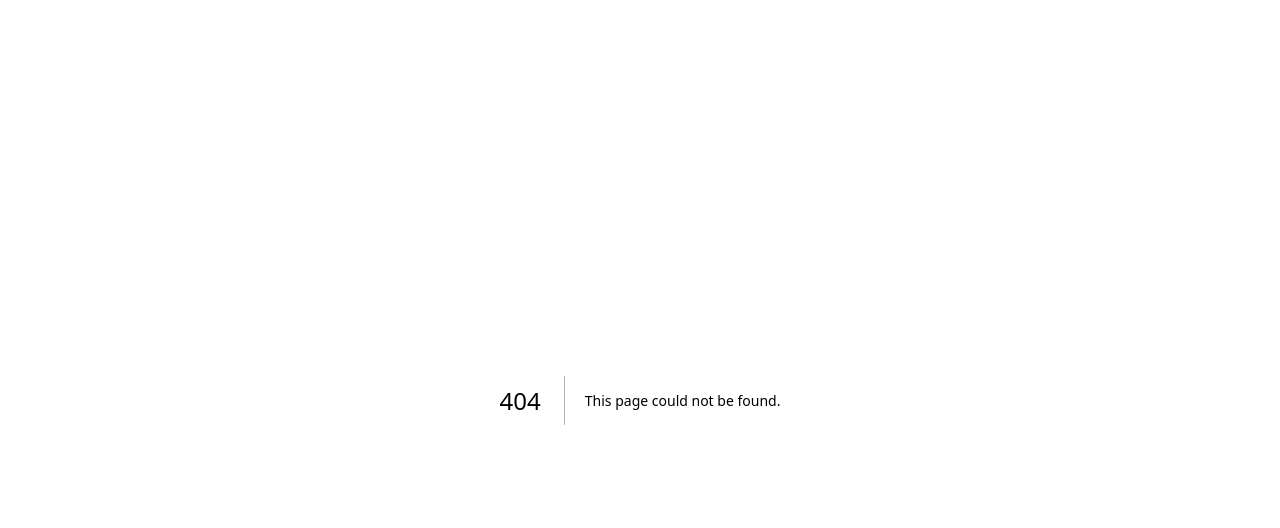
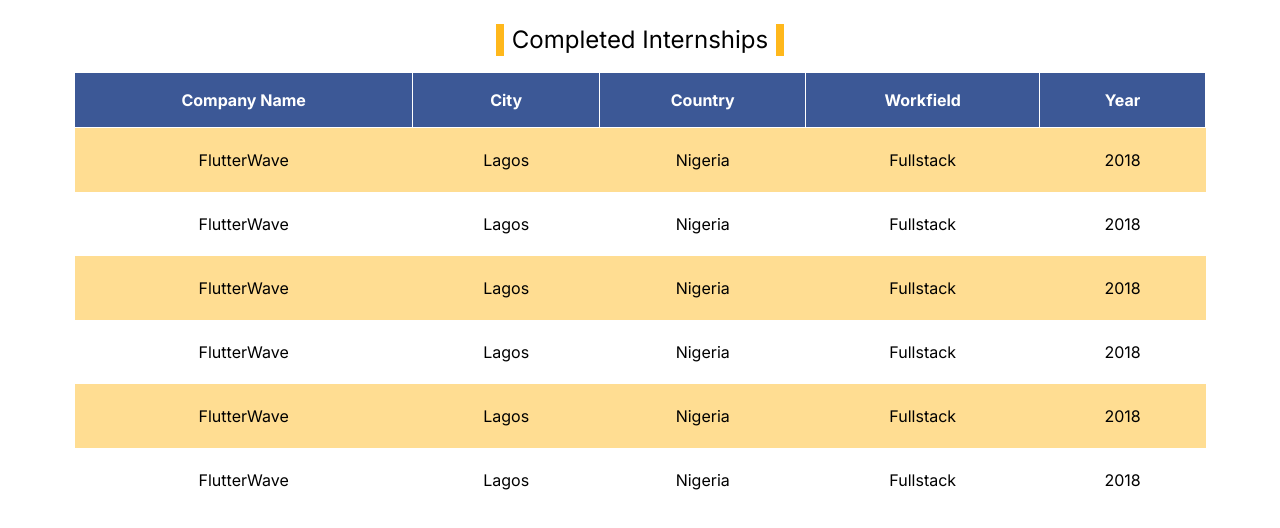
Before and after one commit to IMSEMU/IMS, a Next.js app: page /completedInternship in a window 1280 px wide. Before the commit this address had no page. Shown: the top 528 px of the page. Built offline with nearby package versions, Linux system fonts and the light colour scheme; data requests are answered from the project's data file.

Commit message:
completed internship page

```diff
--- /dev/null
+++ b/src/app/completedInternship/components/table.jsx
@@ -0,0 +1,59 @@
+"use client"
+import {useEffect, useState} from "react";
+import axios from "axios";
+import Link from "next/link";
+
+export const Table = () => {
+
+  const url = "http://localhost:8000/completedInternships";
+  const [tableContent, setTableContent] = useState([]);
+
+  // Fetching table data
+  useEffect(() => {
+    axios.get(url)
+      .then((response) => {
+        setTableContent(response.data);
+      })
+      .catch((error) => {
+        console.error("Error fetching card data:", error);
+      });
+  }, []);
+
+  return(
+      <>
+
+          <main className={"mt-6 w-full max-w-[70.75rem] mx-auto"}>
+            {/* section name */}
+            <div className={"flex justify-center"}>
+              <p className={"text-2xl inline-flex text-center border-yellow border-x-8 px-2"}>
+                Completed Internships
+              </p>
+            </div>
+
+            <table className={"w-full mt-4 rounded"}>
+              <thead>
+                <tr>
+                  <th>Company Name</th>
+                  <th>City</th>
+                  <th>Country</th>
+                  <th>Workfield</th>
+                  <th>Year</th>
+                </tr>
+              </thead>
+              <tbody>
+                {tableContent.map((table, index) => (
+                  <tr key={index}>
+                    <td>{table.companyName}</td>
+                    <td>{table.city}</td>
+                    <td>{table.country}</td>
+                    <td>{table.workfield}</td>
+                    <td>{table.year}</td>
+                  </tr>
+                ))}
+              </tbody>
+            </table>
+          </main>
+
+      </>
+  )
+}
--- /dev/null
+++ b/src/app/completedInternship/page.js
@@ -0,0 +1,12 @@
+import {Table} from "@/app/completedInternship/components/table";
+
+export const metadata = {
+  title: 'Completed Internships | I.M.S.',
+}
+export default function CompletedInternship () {
+return(
+    <>
+      <Table />
+    </>
+)
+}
--- a/src/app/components/completedInternships.jsx
+++ b/src/app/components/completedInternships.jsx
@@ -1,6 +1,7 @@
 "use client"
 import axios from "axios";
 import { useEffect, useState } from "react";
+import Link from "next/link";
 
 export const CompletedInternships = () => {
   const url = "http://localhost:8000/completedInternships";
@@ -49,6 +50,9 @@
             ))}
           </tbody>
         </table>
+        <div className={"flex justify-center items-center m-4"}>
+          <Link href={"/completedInternship"} className={"bg-yellow px-4 py-2 rounded"}>Show more</Link>
+        </div>
       </main>
     </>
   );
--- a/src/app/layout.js
+++ b/src/app/layout.js
@@ -4,14 +4,17 @@
 
 const inter = Inter({ subsets: ['latin'] })
 
-export const metadata = {
-  title: 'Create Next App',
-  description: 'Generated by create next app',
-}
+// export const metadata = {
+//   title: {
+//     template: '%s | I.M.S.',
+//     default: 'I.M.S', // a default is required when creating a template
+//   },
+// }
 
 export default function RootLayout({ children }) {
   return (
     <html lang="en">
+      <link rel={"icon"} href={"/logo.svg"}/>
       <body className={inter.className}>{children}</body>
     </html>
   )
--- a/src/app/page.js
+++ b/src/app/page.js
@@ -4,6 +4,9 @@
 import {Announcement} from "@/app/components/announcement";
 import {CompletedInternships} from "@/app/components/completedInternships";
 
+export const metadata = {
+  title: 'Home | I.M.S.',
+}
 export default function Home() {
   return (
     <main className={"mx-"}>
--- a/src/app/styleVariants.js
+++ b/src/app/styleVariants.js
@@ -35,3 +35,12 @@
         }
     }
 }
+
+export  const buttonAnimations = {
+    initial:{
+        scale: 1
+    },
+    animate:{
+        scale:1.5
+    }
+}
```
